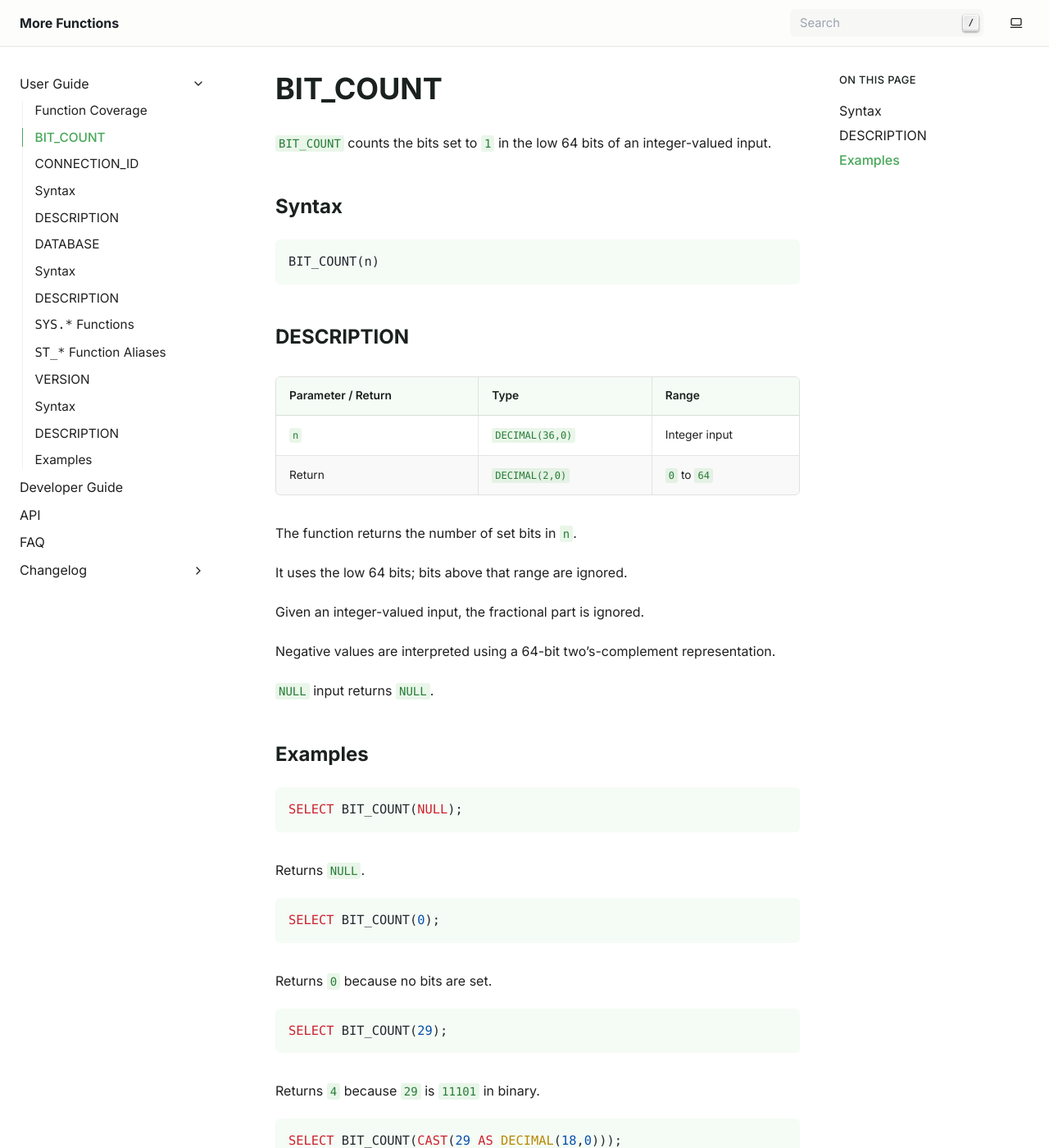
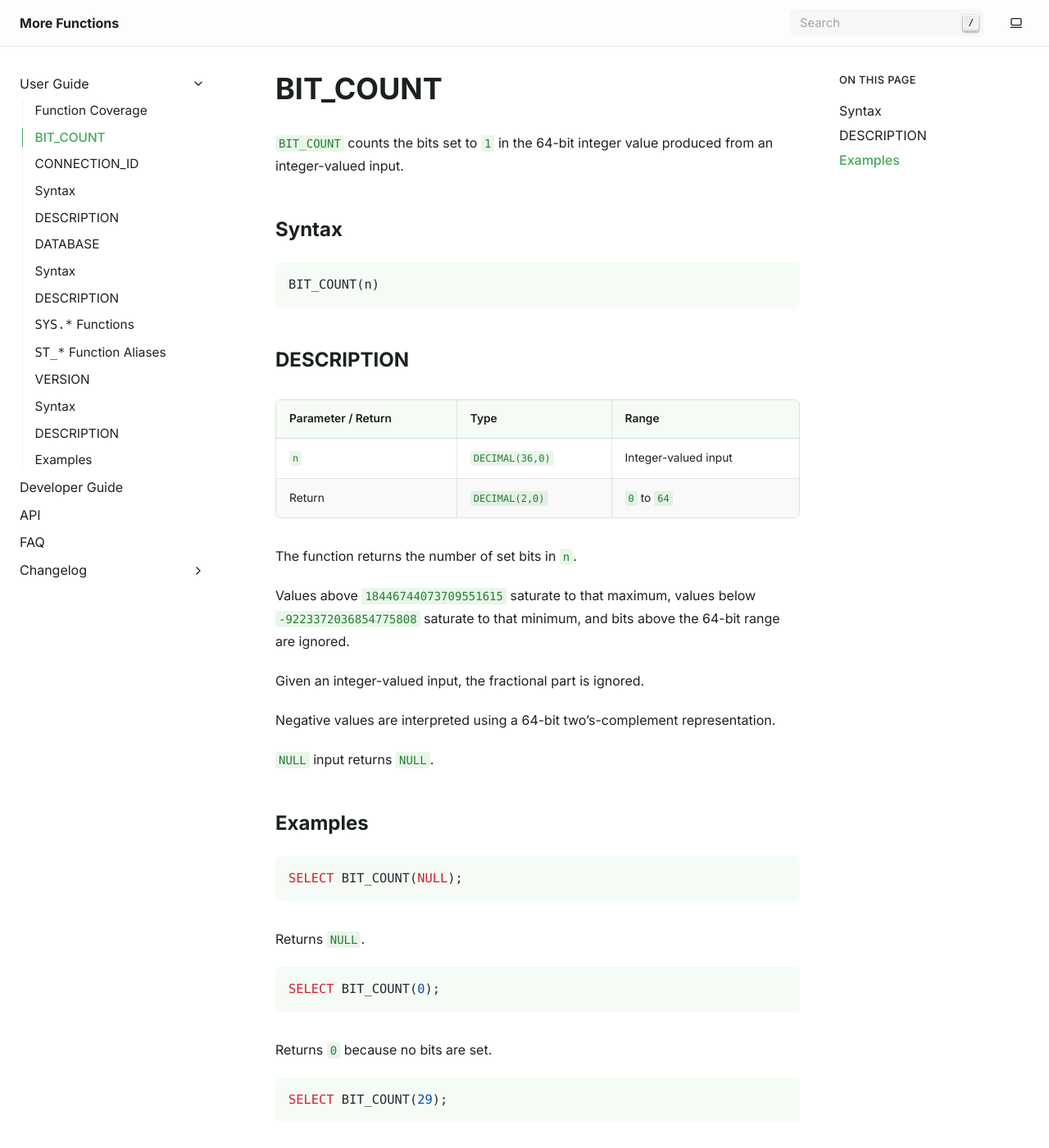
Before and after one commit to exasol-labs/more-functions, a Sphinx documentation site: the page built from doc/user_guide/functions/bit_count.rst, in a window 1280 px wide and 1400 px high. Shown: the whole window at 82% size. Built offline with Sphinx 7.4.7, drawn with Linux system fonts in a browser that asks for light colours; some of the changed text lies outside the part shown.

Commit message:
#9: Made BIT_COUNT more MariaDB-compatible.

```diff
--- a/doc/user_guide/functions/bit_count.rst
+++ b/doc/user_guide/functions/bit_count.rst
@@ -3,7 +3,7 @@
 BIT_COUNT
 =========
 
-``BIT_COUNT`` counts the bits set to ``1`` in the low 64 bits of an integer-valued input.
+``BIT_COUNT`` counts the bits set to ``1`` in the 64-bit integer value produced from an integer-valued input.
 
 Syntax
 ------
@@ -15,16 +15,16 @@ Syntax
 DESCRIPTION
 -----------
 
-================== ================= ===============
+================== ================= ====================
 Parameter / Return Type              Range
-================== ================= ===============
-``n``              ``DECIMAL(36,0)`` Integer input
+================== ================= ====================
+``n``              ``DECIMAL(36,0)`` Integer-valued input
 Return             ``DECIMAL(2,0)``  ``0`` to ``64``
-================== ================= ===============
+================== ================= ====================
 
 The function returns the number of set bits in ``n``.
 
-It uses the low 64 bits; bits above that range are ignored.
+Values above ``18446744073709551615`` saturate to that maximum, values below ``-9223372036854775808`` saturate to that minimum, and bits above the 64-bit range are ignored.
 
 Given an integer-valued input, the fractional part is ignored.
 
@@ -61,13 +61,13 @@ Returns ``4``.
 
 .. code-block:: sql
 
-   SELECT BIT_COUNT(CAST(3.1415 AS DECIMAL(18,4)));
+   SELECT BIT_COUNT(CAST(3.1414 AS DECIMAL(18,4)));
 
-Returns ``3``. The input is converted to the function's integer parameter.
+Returns ``2``. The input is converted to the function's integer-valued parameter.
 
 .. code-block:: sql
 
-   SELECT BIT_COUNT(CAST(29.5 AS DOUBLE PRECISION));
+   SELECT BIT_COUNT(CAST(29.5 AS DOUBLE));
 
 Returns ``4``.
 
@@ -76,3 +76,15 @@ Returns ``4``.
    SELECT BIT_COUNT(CAST(1099512676383 AS DECIMAL(36,0)));
 
 Returns ``9``.
+
+.. code-block:: sql
+
+   SELECT BIT_COUNT(CAST(18446744073709551616 AS DECIMAL(36,0)));
+
+Returns ``64``.
+
+.. code-block:: sql
+
+   SELECT BIT_COUNT(CAST(-999999999999999999999999999999999999 AS DECIMAL(36,0)));
+
+Returns ``1``.
```
Also changed, not shown: doc/design.md (+1 -1 lines), doc/system_requirements/scalar_functions/bit_count.md (+2 -2 lines), 2 other files.
